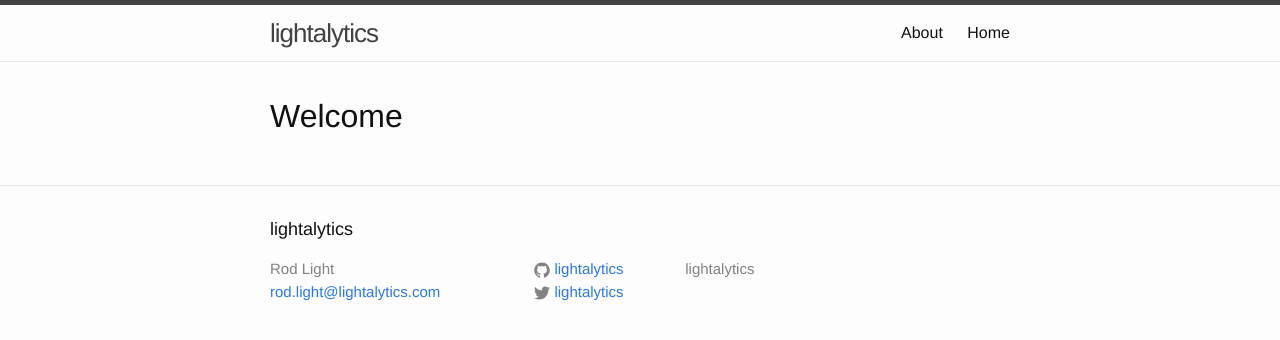
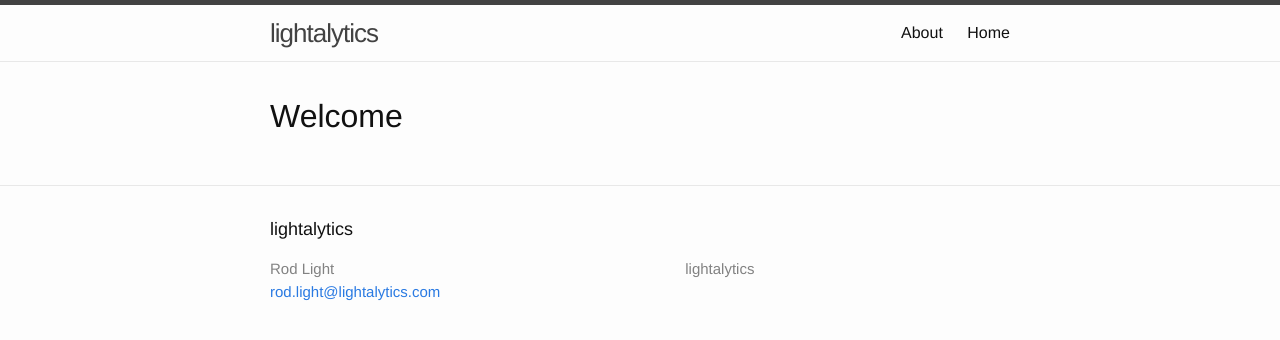
Before and after one commit to lightalytics/lightalytics.github.io, a Jekyll site: the page built from index.md, in a window 1280 px wide. Shown: the top 340 px of the page. Built offline with Jekyll 4.4.1, drawn with Linux system fonts in a browser that asks for light colours.

Commit message:
Remove Twitter and GitHub links
There is no content for anyone to see, so we want to remove the links

```diff
--- a/_config.yml
+++ b/_config.yml
@@ -3,8 +3,6 @@ author: Rod Light
 email: rod.light@lightalytics.com
 description: >
   lightalytics
-twitter_username: lightalytics
-github_username:  lightalytics
 google_analytics: "UA-93077459-1"
 theme: minima
 exclude:
```
